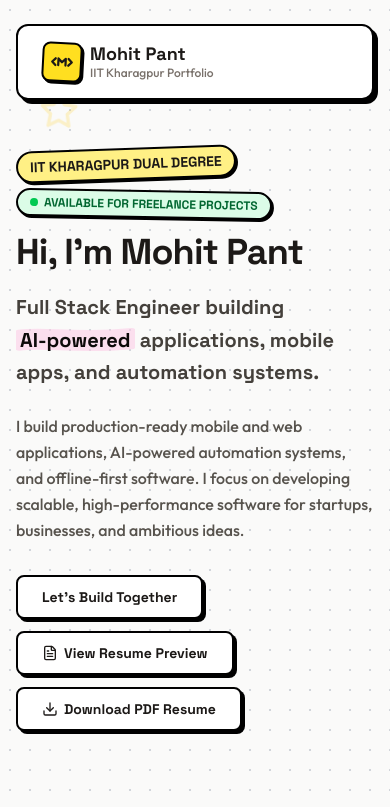
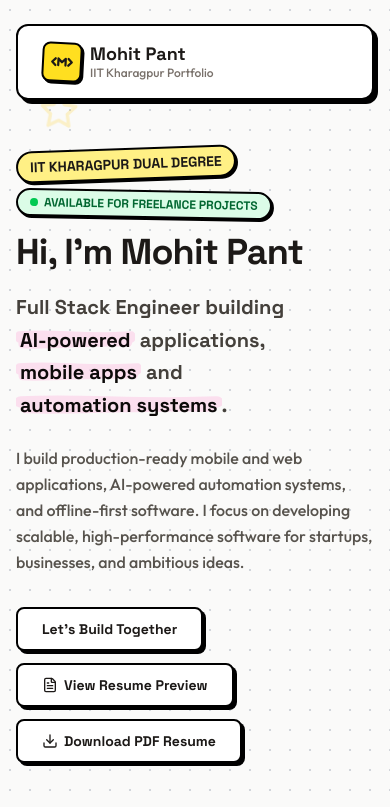
Before and after one commit to MohitPant2803/myPortfolio, a Next.js app: page / in a window 390 px wide. Shown: the top 807 px of the page. Built offline with nearby package versions, Linux system fonts and the light colour scheme.

Commit message:
Update subtitle to highlight mobile apps & automation systems and redesign HighlightMarker to look hand-drawn

```diff
--- a/src/app/page.tsx
+++ b/src/app/page.tsx
@@ -224,7 +224,16 @@ export default function Home() {
               AI-powered
               <HighlightMarker className="text-pink-200" />
             </span>{" "}
-            applications, mobile apps, and automation systems.
+            applications,{" "}
+            <span className="relative inline-block px-1 whitespace-nowrap text-stone-950 font-extrabold">
+              mobile apps
+              <HighlightMarker className="text-pink-200" />
+            </span>{" "}
+            and{" "}
+            <span className="relative inline-block px-1 whitespace-nowrap text-stone-950 font-extrabold">
+              automation systems
+              <HighlightMarker className="text-pink-200" />
+            </span>.
           </h2>
           <p className="text-stone-600 font-medium leading-relaxed mb-8 max-w-xl text-base">
             I build production-ready mobile and web applications, AI-powered automation systems, and offline-first software. I focus on developing scalable, high-performance software for startups, businesses, and ambitious ideas.
--- a/src/components/Doodles.tsx
+++ b/src/components/Doodles.tsx
@@ -112,9 +112,15 @@ export const HighlightMarker = ({ className = "text-yellow-200" }: { className?:
     className={`absolute left-0 top-0 -z-10 h-full w-full opacity-60 ${className}`}
   >
     <path
-      d="M5 20 C 50 15, 100 25, 195 18"
+      d="M5 16 C 60 12, 120 20, 195 16"
       stroke="currentColor"
-      strokeWidth="26"
+      strokeWidth="14"
+      strokeLinecap="round"
+    />
+    <path
+      d="M10 24 C 60 26, 130 20, 190 22"
+      stroke="currentColor"
+      strokeWidth="12"
       strokeLinecap="round"
     />
   </svg>
```
